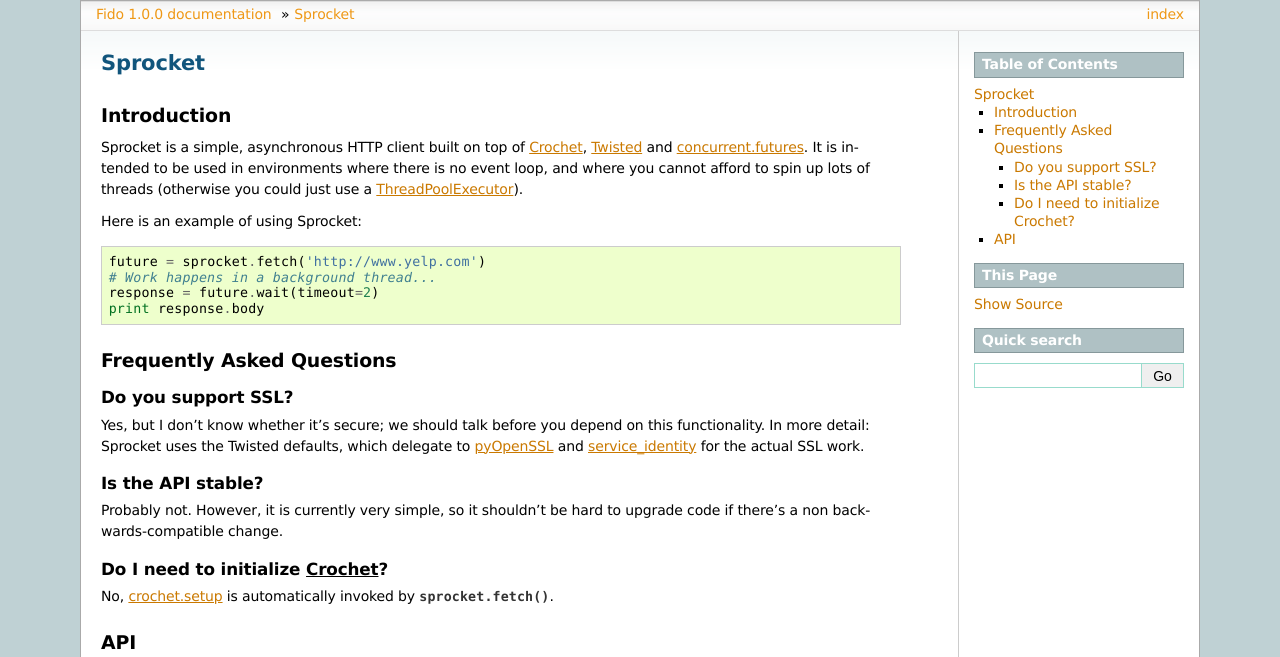
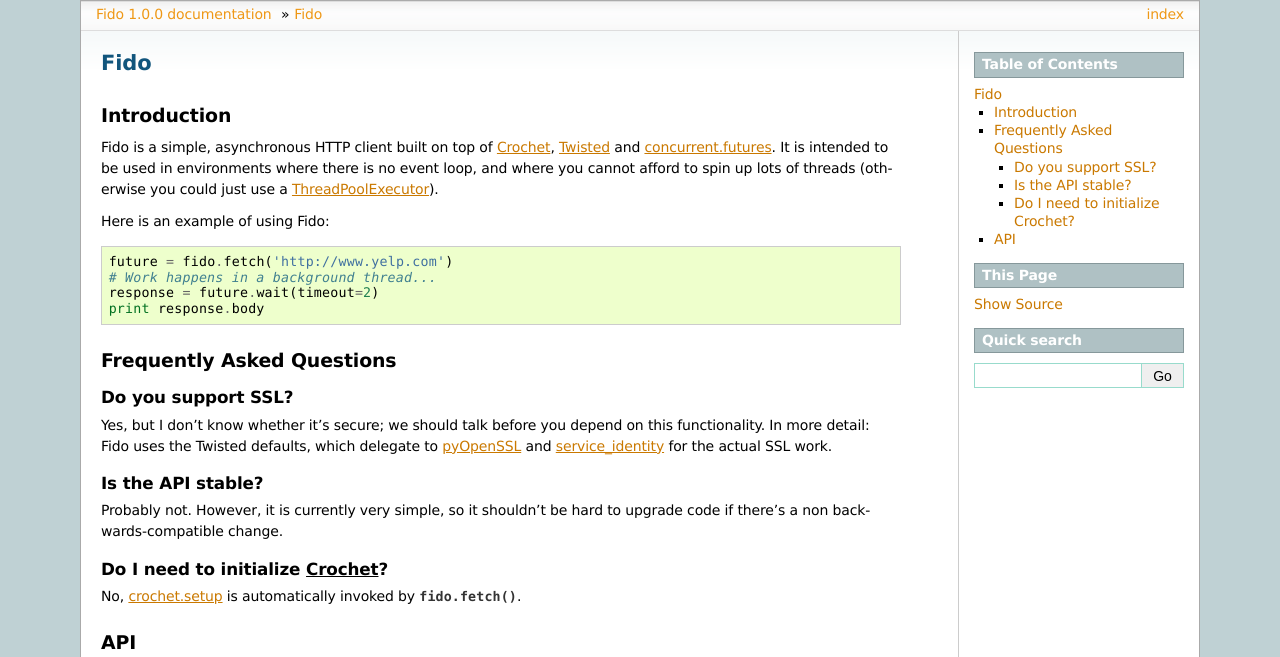
Before and after one commit to Yelp/fido, a Sphinx documentation site: the page built from docs/source/index.rst, in a window 1280 px wide. Shown: the top 657 px of the page. Built offline with Sphinx 7.4.7, drawn with Linux system fonts in a browser that asks for light colours; grey boxes are pictures that could not be loaded.

```diff
--- a/docs/source/index.rst
+++ b/docs/source/index.rst
@@ -1,22 +1,22 @@
-.. sprocket documentation master file, created by
+.. fido documentation master file, created by
    sphinx-quickstart on Fri May 13 14:16:02 2011.
    You can adapt this file completely to your liking, but it should at least
    contain the root `toctree` directive.
 
-Sprocket
+Fido
 ********
 
 Introduction
 ============
 
-Sprocket is a simple, asynchronous HTTP client built on top of Crochet_,
+Fido is a simple, asynchronous HTTP client built on top of Crochet_,
 Twisted_ and `concurrent.futures`_.  It is intended to be used in environments
 where there is no event loop, and where you cannot afford to spin up lots of
 threads (otherwise you could just use a `ThreadPoolExecutor`_).
 
-Here is an example of using Sprocket::
+Here is an example of using Fido::
 
-    future = sprocket.fetch('http://www.yelp.com')
+    future = fido.fetch('http://www.yelp.com')
     # Work happens in a background thread...
     response = future.wait(timeout=2)
     print response.body
@@ -28,7 +28,7 @@ Do you support SSL?
 -------------------
 
 Yes, but I don't know whether it's secure;  we should talk before you depend on
-this functionality. In more detail: Sprocket uses the Twisted defaults,
+this functionality. In more detail: Fido uses the Twisted defaults,
 which delegate to pyOpenSSL_ and `service_identity`_ for the actual SSL work.
 
 Is the API stable?
@@ -40,12 +40,12 @@ upgrade code if there's a non backwards-compatible change.
 Do I need to initialize `Crochet`_?
 -----------------------------------
 
-No, `crochet.setup`_ is automatically invoked by :py:func:`sprocket.fetch`.
+No, `crochet.setup`_ is automatically invoked by :py:func:`fido.fetch`.
 
 API
 ===
 
-.. currentmodule:: sprocket
+.. currentmodule:: fido
 
 .. autofunction:: fetch
 
```
Also changed, not shown: README.rst (added, +56 -0 lines), 3 other files.
